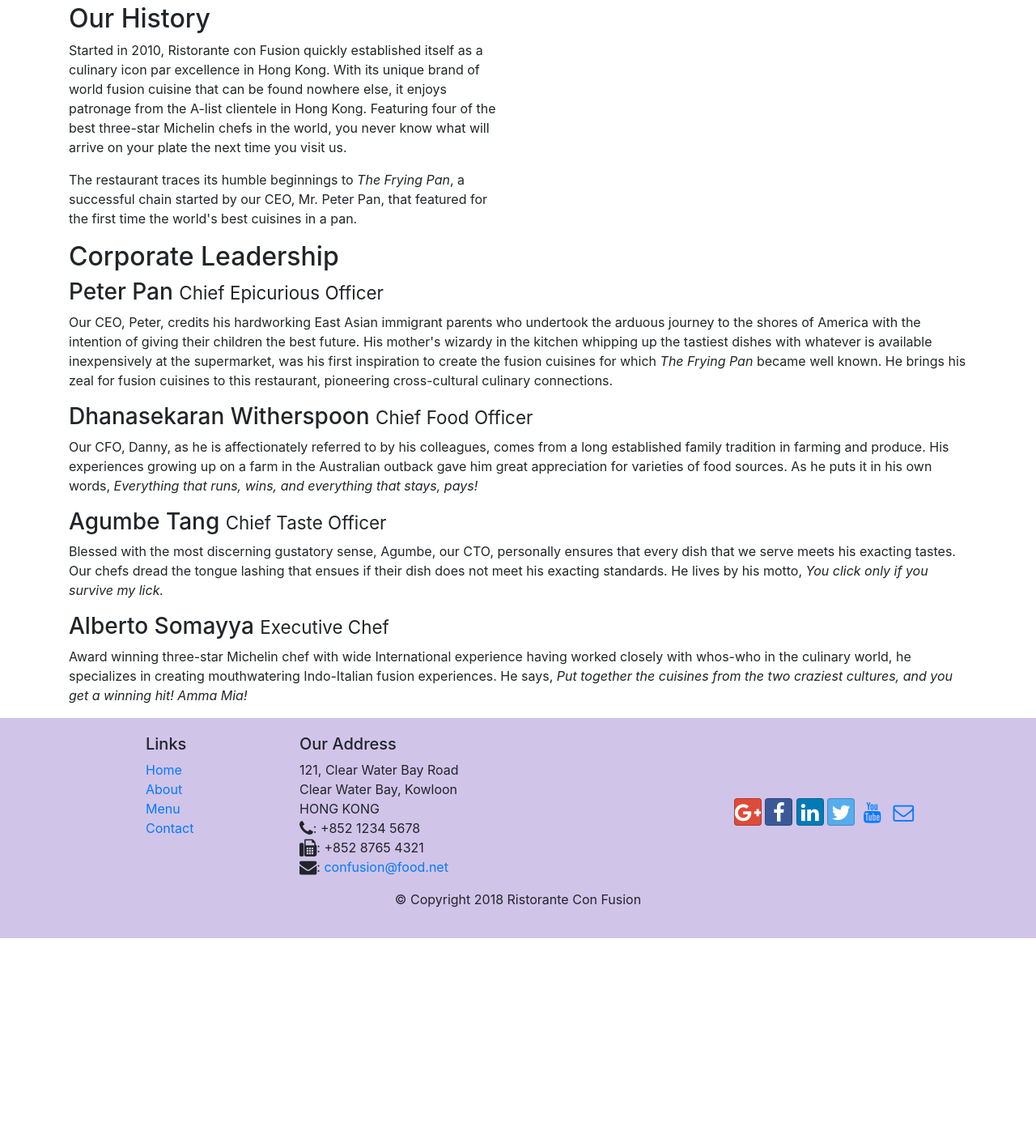
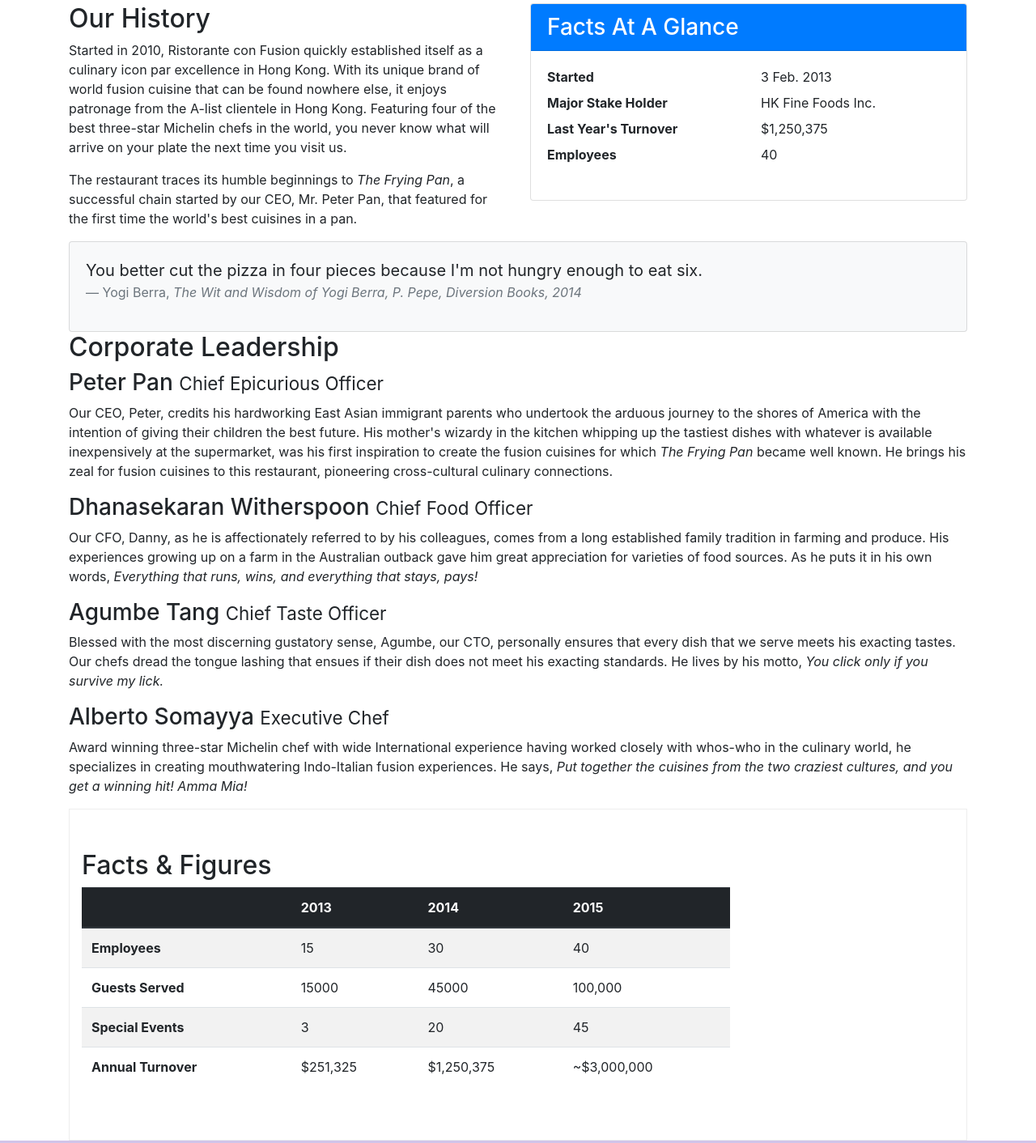
Before and after one commit to praj1wal/bootstrap_project, a website: page aboutus.html in a window 1280 px wide. Shown: the part 461-1873 px from the top of the page at 81% size. Before the commit the page ends 1620 px from the top, so only its background shows below. Drawn offline with nearby package versions, Linux system fonts and the light colour scheme.

Commit message:
tables and cards

```diff
--- a/aboutus.html
+++ b/aboutus.html
@@ -66,7 +66,36 @@
                 <p>Started in 2010, Ristorante con Fusion quickly established itself as a culinary icon par excellence in Hong Kong. With its unique brand of world fusion cuisine that can be found nowhere else, it enjoys patronage from the A-list clientele in Hong Kong.  Featuring four of the best three-star Michelin chefs in the world, you never know what will arrive on your plate the next time you visit us.</p>
                 <p>The restaurant traces its humble beginnings to <em>The Frying Pan</em>, a successful chain started by our CEO, Mr. Peter Pan, that featured for the first time the world's best cuisines in a pan.</p>
             </div>
-            <div>
+            <div class="col-sm">
+                <div class="card">
+                    <h3 class="card-header bg-primary text-white">Facts At A Glance</h3>
+                    <div class="card-body">
+                        <dl class="row">
+                            <dt class="col-6">Started</dt>
+                            <dd class="col-6">3 Feb. 2013</dd>
+                            <dt class="col-6">Major Stake Holder</dt>
+                            <dd class="col-6">HK Fine Foods Inc.</dd>
+                            <dt class="col-6">Last Year's Turnover</dt>
+                            <dd class="col-6">$1,250,375</dd>
+                            <dt class="col-6">Employees</dt>
+                            <dd class="col-6">40</dd>
+                        </dl>
+                    </div>
+                </div>
+            </div>
+            <div class="col-12">
+                <div class="card card-body bg-light">
+                    <blockquote class="blockquote">
+                        <p class="mb-0">You better cut the pizza in four pieces because
+                            I'm not hungry enough to eat six.
+                        </p>
+                        <footer class="blockquote-footer">Yogi Berra,
+                            <cite title="Source Title">The Wit and Wisdom of Yogi Berra,
+                                P. Pepe, Diversion Books, 2014
+                            </cite>
+                        </footer>
+                    </blockquote>
+                </div>
             </div>
         </div>
 
@@ -83,6 +112,53 @@
                 <h3>Alberto Somayya <small>Executive Chef</small></h3>
                 <p class="d-none d-sm-block">Award winning three-star Michelin chef with wide International experience having worked closely with whos-who in the culinary world, he specializes in creating mouthwatering Indo-Italian fusion experiences. He says, <em>Put together the cuisines from the two craziest cultures, and you get a winning hit! Amma Mia!</em></p>
             </div>
+       </div>
+       <div class="row row-content">
+           <div class="col-12 col-sm-9">
+                <h2>Facts &amp; Figures</h2>
+                <div class="table-responsive">
+                    <table class="table table-striped">
+                        <thead class="thead-dark">
+                            <tr>
+                                <th>&nbsp;</th>
+                                <th>2013</th>
+                                <th>2014</th>
+                                <th>2015</th>
+                            </tr>
+                        </thead>
+                        <tbody>
+                            <tr>
+                                <th>Employees</th>
+                                <td>15</td>
+                                <td>30</td>
+                                <td>40</td>
+                            </tr>
+                            <tr>
+                                <th>Guests Served</th>
+                                <td>15000</td>
+                                <td>45000</td>
+                                <td>100,000</td>
+                            </tr>
+                            <tr>
+                                <th>Special Events</th>
+                                <td>3</td>
+                                <td>20</td>
+                                <td>45</td>
+                            </tr>
+                            <tr>
+                                <th>Annual Turnover</th>
+                                <td>$251,325</td>
+                                <td>$1,250,375</td>
+                                <td>~$3,000,000</td>
+                            </tr>
+                        </tbody>
+                    </table>
+                </div>
+           </div>
+           <div class="col-12 col-sm-3">
+
+           </div>
+
        </div>
 
     </div>
```
